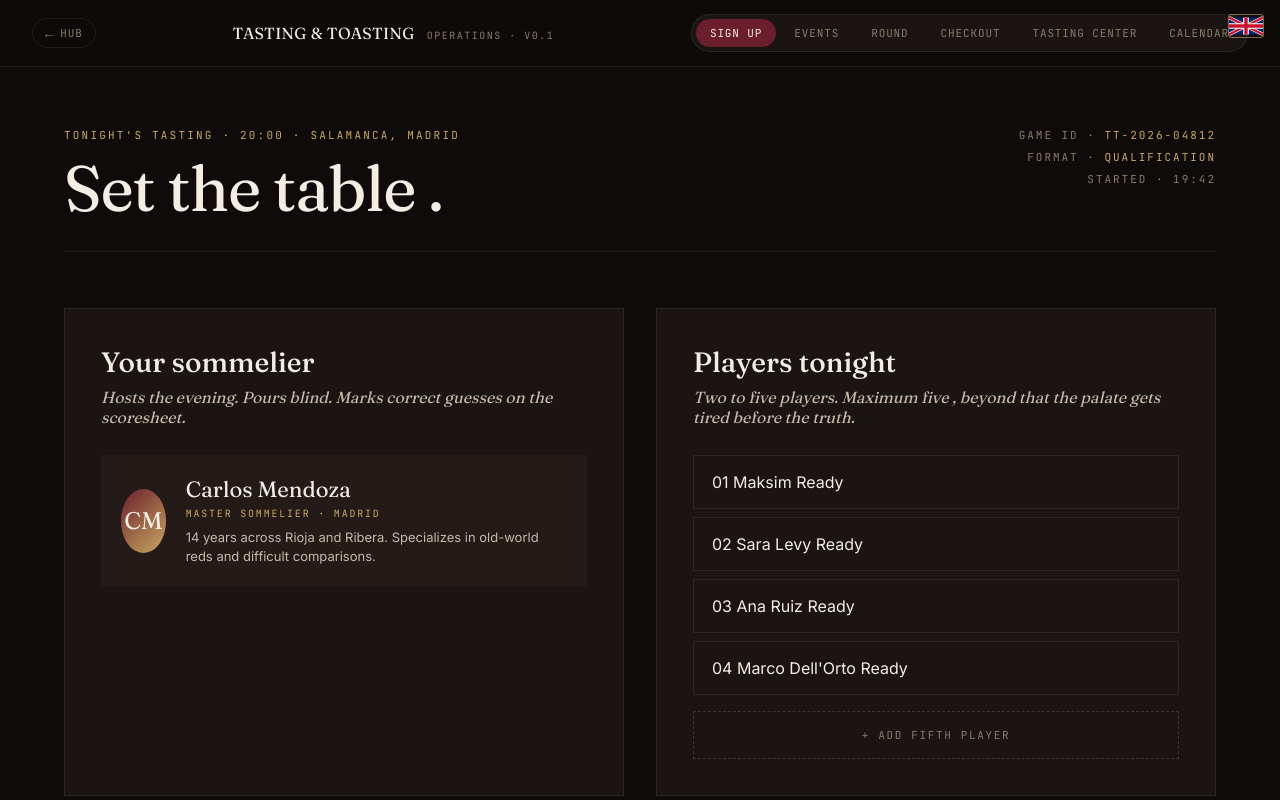
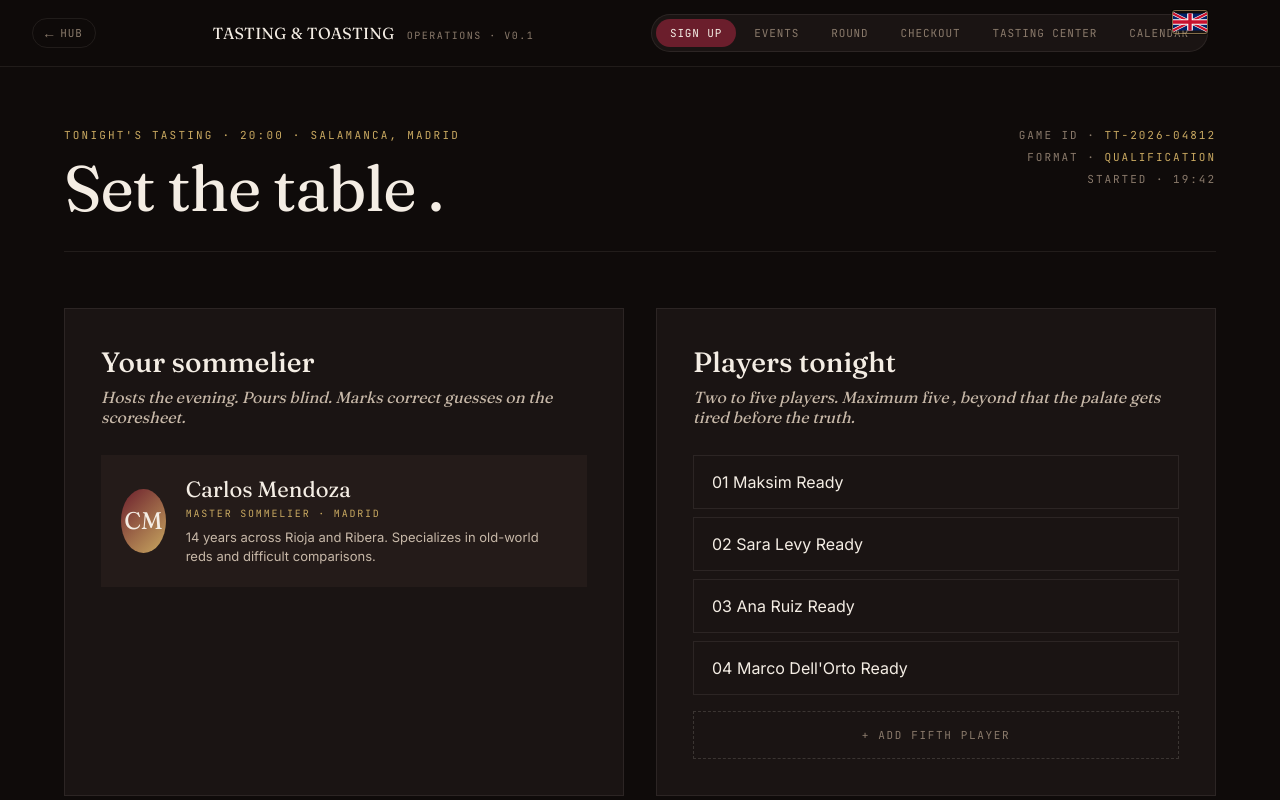
Before and after one commit to tasting-and-toasting/tt-landing, a plain HTML site: page game-flow.html in a window 1280 px wide. Shown: the top 800 px of the page. Drawn offline with Linux system fonts and the light colour scheme.

Commit message:
fix: flag selector position — no navbar overlap
Co-authored-by: Cursor <cursoragent@cursor.com>

```diff
--- a/game-flow.html
+++ b/game-flow.html
@@ -1062,7 +1062,7 @@ body { overflow-x: hidden; }
 </style>
 </head>
 <body>
-<nav class="proto-nav">
+<nav class="proto-nav" style="padding-right: 72px">
 <a class="tt-hub-link" data-i18n-title="nav_link_title_attr" href="index.html" title="Back to overview"><span class="arrow">←</span><span class="label-full" data-i18n="nav_label_full">Hub</span></a>
 <div class="proto-brand">
 <span class="name" data-i18n="nav_name">TASTING<span class="amp">&amp;</span>TOASTING</span>
--- a/src/i18n/apply-tt141.js
+++ b/src/i18n/apply-tt141.js
@@ -109,13 +109,13 @@
     var wrap = document.createElement("div");
     wrap.className = "tt-lang-switcher";
     wrap.style.cssText =
-      "position:fixed;top:14px;right:16px;z-index:9999;font-family:monospace;";
+      "position:fixed;top:10px;right:72px;z-index:9999;font-family:monospace;";
 
     var btn = document.createElement("button");
     btn.type = "button";
     btn.innerHTML = FLAGS[currentLang] || FLAGS.en;
     btn.style.cssText =
-      "width:36px;height:24px;border:1.5px solid rgba(201,169,110,0.6);border-radius:3px;cursor:pointer;background:none;padding:0;display:flex;align-items:center;justify-content:center;overflow:hidden;";
+      "width:36px;height:24px;border:1.5px solid rgba(201,169,110,0.6);border-radius:3px;cursor:pointer;background:none;padding:0;display:flex;align-items:center;justify-content:center;overflow:hidden;box-shadow:0 0 0 1px rgba(0,0,0,0.4);";
     btn.setAttribute("aria-label", "Select language");
     btn.setAttribute("aria-expanded", "false");
     btn.setAttribute("aria-haspopup", "listbox");
```
Also changed, not shown: operations.html (+1 -1 lines), prototype.html (+1 -1 lines), wave1.html (+1 -1 lines).
